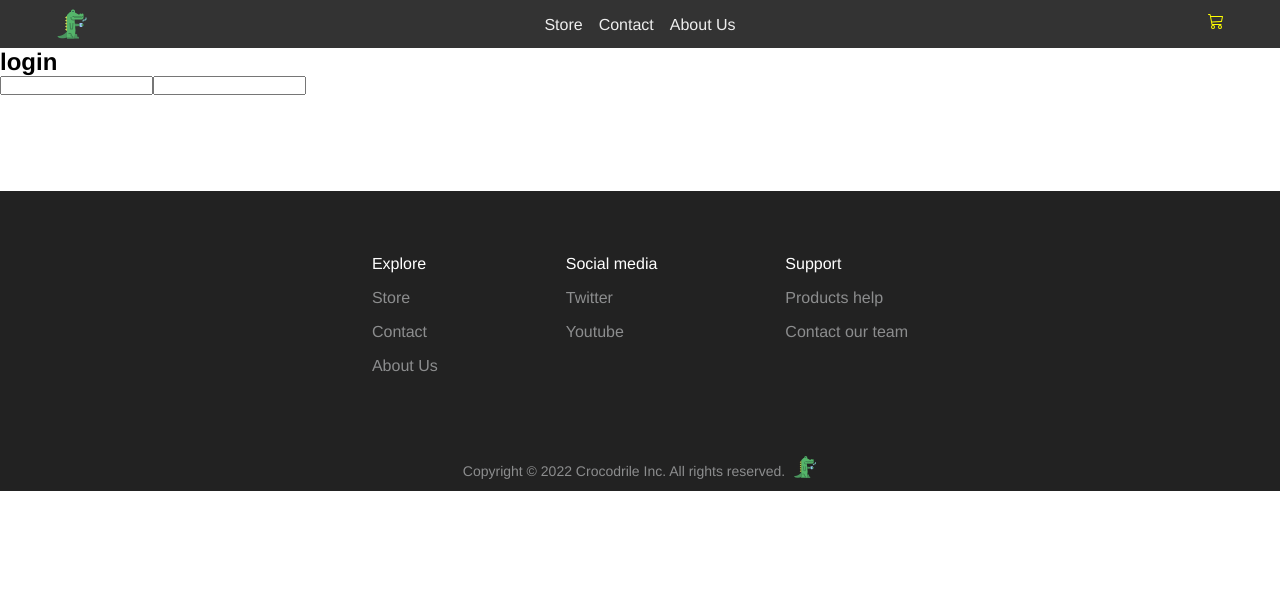
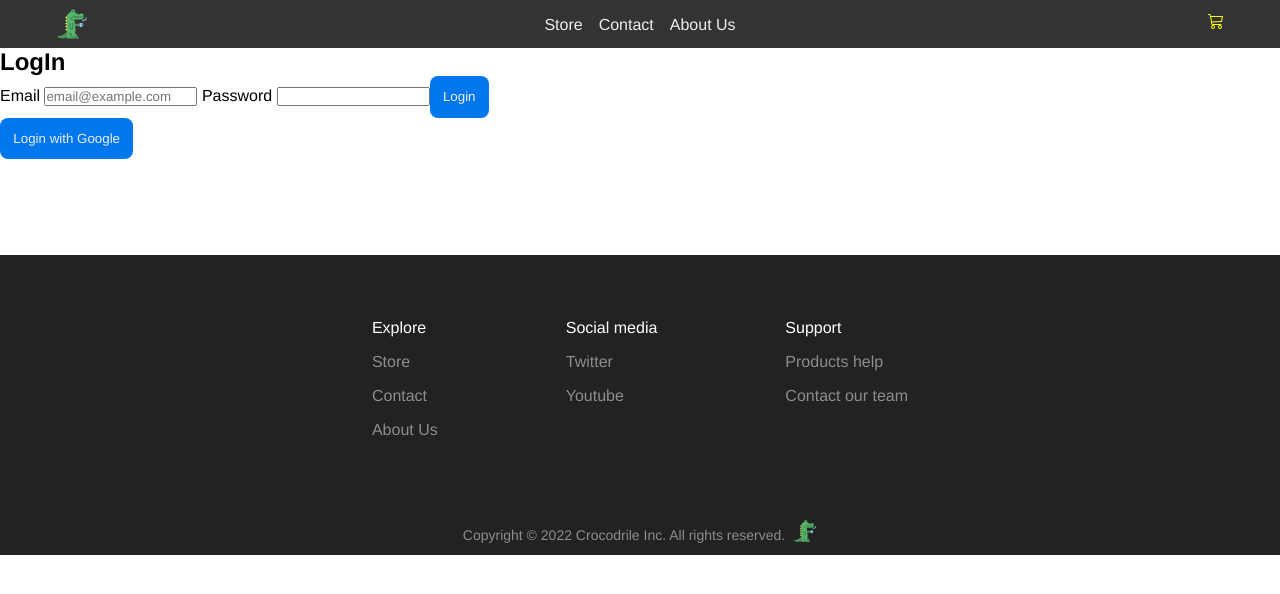
Before and after one commit to gonzaloramosf/react-project, a React (Create React App) app: page /login in a window 1280 px wide. Shown: the top 594 px of the page. Built offline with nearby package versions, Linux system fonts and the light colour scheme; no server answers.

Commit message:
Login - Register - GoogleAuthProvider

```diff
--- a/src/App.js
+++ b/src/App.js
@@ -17,6 +17,7 @@ import CheckoutPage from './Pages/CheckoutPage';
 import PurchaseReceivedPage from './Pages/PurchaseReceivedPage';
 import LoginPage from './Pages/LoginPage';
 import RegisterPage from './Pages/RegisterPage';
+import ProtectedRoute from './components/ProtectedRoute/ProtectedRoute';
 
 function App() {
   return (
@@ -38,7 +39,13 @@ function App() {
               </Route>
               <Route path='/purchasereceived/:orderId' element={<PurchaseReceivedPage/>}/>
               <Route path='/contact' element={<ContactPage/>} />
-              <Route path='/about' element={<AboutUsPage/>} />
+
+              <Route path='/about' element={
+              <ProtectedRoute>
+                <AboutUsPage/>
+              </ProtectedRoute>}
+              />
+
               <Route path='/login' element={<LoginPage/>} />
               <Route path='/register' element={<RegisterPage/>} />
               <Route path='*' element={<NotFoundPage/>} />
--- a/src/Context/UserContext.js
+++ b/src/Context/UserContext.js
@@ -1,18 +1,35 @@
 import { createContext, useContext, useEffect, useState } from "react";
 import { getAuth } from "../firebase";
+// GoogleAuthProvider not working with getAuth
+import firebase from "firebase/app";
+import "firebase/auth";
+// --   --   --   --
 export const UserContext = createContext([]);
 
 export const UserProvider = ({children}) => {
-    // const [user, setUser] = useState({
-    //     email: '',
-    //     password: ''
-    // })
+    const [user, setUser] = useState(null);
+    const [isLoading, setIsLoading] = useState(true);
 
     const signUp = (email, password) => getAuth().createUserWithEmailAndPassword(email, password);
+    const logIn = (email,password) => getAuth().signInWithEmailAndPassword(email, password);
+    const logOut = () => getAuth().signOut();
+    const loginWithGoogle = () => {
+        const googleProvider = new firebase.auth.GoogleAuthProvider();
+        return getAuth().signInWithPopup(googleProvider);
+    }
 
+    useEffect(() => {
+        const unsuscribe = getAuth().onAuthStateChanged( currentUser => {
+            setUser(currentUser);
+            setIsLoading(false);
+        })
+
+        return () => unsuscribe();
+    },[])
+    // user se puede utilizar para mostrar los datos del usuario logeado
 
     return (
-        <UserContext.Provider value={{signUp}}>
+        <UserContext.Provider value={{signUp, logIn, user, logOut, isLoading, loginWithGoogle}}>
             { children }
         </UserContext.Provider>
     )
--- a/src/components/AboutUs/AboutUs.js
+++ b/src/components/AboutUs/AboutUs.js
@@ -1,6 +1,17 @@
 import './AboutUsStyles.css';
+import { useUser } from '../../Context/UserContext';
 
 const AboutUs = () => {
+    const {user, logOut, isLoading} = useUser();
+
+    const handleClick = async () => {
+        await logOut();
+    }
+
+    if (isLoading) {
+        return <p> loading ..</p>
+    }
+
     return (
         <section>
             <div className='aboutBanner'>
@@ -8,7 +19,8 @@ const AboutUs = () => {
             </div>
 
             <div>
-
+                <p> welcome {user.displayName || user.email}</p>
+                <button onClick={handleClick}> log out </button>
             </div>
         </section>
     )
--- /dev/null
+++ b/src/components/AlertError/AlertError.js
@@ -0,0 +1,7 @@
+const AlertError = ({message}) => {
+    return <div>
+        <span> {message} </span>
+    </div>
+}
+
+export default AlertError;
--- a/src/components/Login/Login.js
+++ b/src/components/Login/Login.js
@@ -1,16 +1,55 @@
 import { useState } from "react";
+import { useNavigate } from "react-router-dom";
+import { useUser } from "../../Context/UserContext";
+import AlertError from '../AlertError/AlertError';
 
 const Login = () => {
+    const navigate = useNavigate();
+    const {logIn, loginWithGoogle} = useUser();
+    const [error, setError] = useState();
+    const [user, setUser] = useState({
+        email: '',
+        password: ''
+    });
 
+    const handleChange = ({target: {name, value}}) => {
+        setUser({...user, [name]: value})
+    };
 
+    const handleSubmit = async (e) => {
+        e.preventDefault();
+        setError('');
+        try {
+            await logIn(user.email, user.password);
+            navigate('/');
+        } catch(error) {
+            setError(error.message);
+        }
+    };
+
+    const handleGoogleLogin = async () => {
+        try {
+            await loginWithGoogle();
+            navigate('/');
+        }catch (error) {
+            setError(error.message);
+        }
+    }
 
     return (
         <div>
-            <h2> login </h2>
-            <form>
-                <input type='email' name='email' id='email' />
-                <input type='password' name='password' id='password' />
+            <h2> LogIn </h2>
+            {error && <AlertError message={error}/>}
+            <form onSubmit={handleSubmit}>
+                <label htmlFor='email'> Email </label>
+                <input type='email' name='email' placeholder="email@example.com" onChange={handleChange} />
+
+                <label htmlFor='password'> Password </label>
+                <input type='password' name='password' id="password" onChange={handleChange} />
+
+                <button> Login </button>
             </form>
+            <button onClick={handleGoogleLogin}> Login with Google </button>
         </div>
     )
 }
--- /dev/null
+++ b/src/components/ProtectedRoute/ProtectedRoute.js
@@ -0,0 +1,13 @@
+import { useUser } from "../../Context/UserContext";
+import { Link } from "react-router-dom";
+
+const ProtectedRoute = ({children}) => {
+    const {user, isLoading} = useUser();
+
+    if (isLoading) return <p> loading ... </p>
+
+    if(!user) return <Link to='/login' />
+
+    return <> {children} </>
+}
+export default ProtectedRoute;
--- a/src/components/Register/Register.js
+++ b/src/components/Register/Register.js
@@ -1,6 +1,7 @@
 import { useState } from "react";
 import { useNavigate } from "react-router-dom";
 import { useUser } from "../../Context/UserContext";
+import AlertError from "../AlertError/AlertError";
 
 const Register = () => {
     const navigate = useNavigate();
@@ -29,7 +30,7 @@ const Register = () => {
     return (
         <div>
             <h2> register </h2>
-            {error && <p>{error}</p>}
+            {error && <AlertError message={error}/>}
             <form onSubmit={handleSubmit}>
                 <label htmlFor='email'> Email </label>
                 <input type='email' name='email' placeholder="email@example.com" onChange={handleChange} />
```
